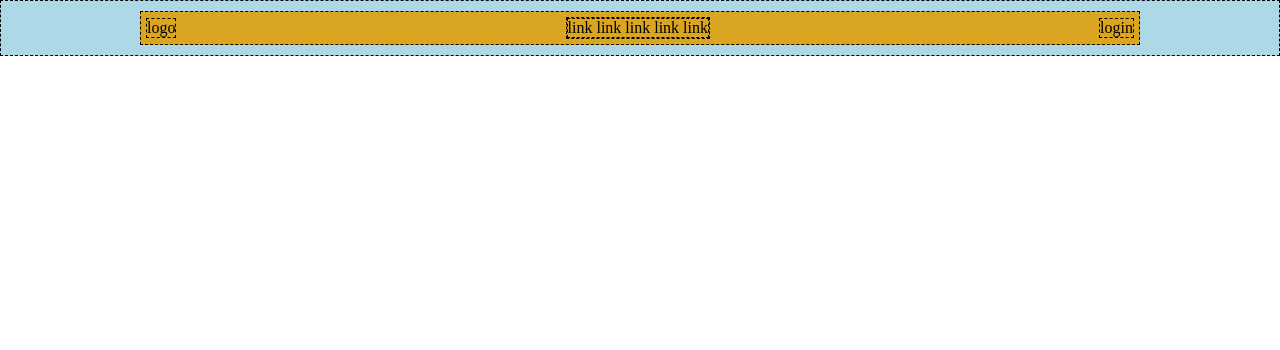
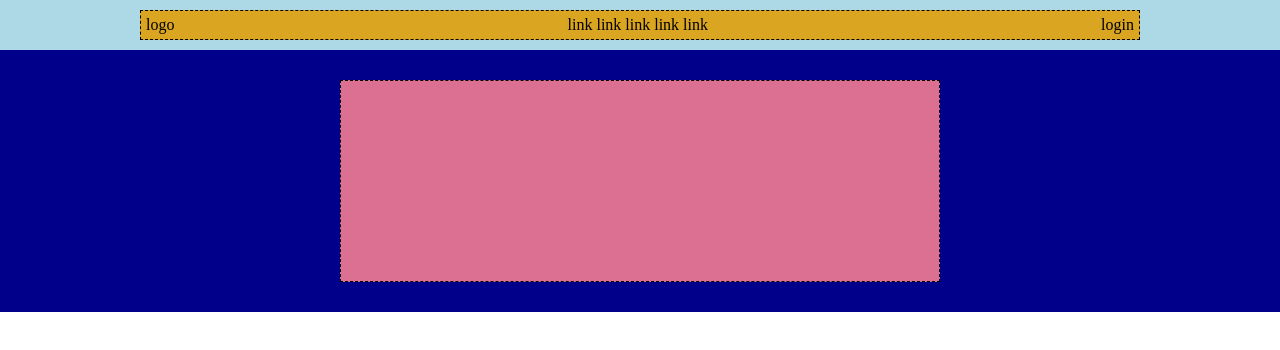
Before and after one commit to luigicaiaffa/htmlcss-struttura-discord, a plain HTML site: page index.html in a window 1280 px wide. Drawn offline with Linux system fonts and the light colour scheme.

Commit message:
add first section

```diff
--- a/css/style.css
+++ b/css/style.css
@@ -15,24 +15,10 @@
   max-width: 100%;
 }
 
-/* DEBUG */
-
-.debug {
-  border: 1px dashed black;
-}
-
-.debug .debug {
-}
-
-.debug .debug .debug {
-}
-
-.debug .debug .debug .debug {
-}
-
 /* PAGE HEADER */
 
 .page-header {
+  /* DEBUG */
   background-color: lightblue;
   padding: 10px;
 }
@@ -41,7 +27,10 @@
   display: flex;
   align-items: center;
   justify-content: space-between;
+
+  /* DEBUG */
   background-color: goldenrod;
+  border: 1px dashed black;
   padding: 5px;
 }
 
@@ -49,3 +38,23 @@
   list-style-type: none;
   display: inline-block;
 }
+
+/* FIRST SECTION */
+
+.first-section {
+  /* DEBUG */
+  background-color: darkblue;
+  padding: 30px;
+}
+
+.first-section > .container {
+  /* DEBUG */
+  background-color: palevioletred;
+  border: 1px dashed black;
+  width: 600px;
+}
+
+.first-block {
+  /* DEBUG */
+  padding: 100px;
+}
--- a/index.html
+++ b/index.html
@@ -8,11 +8,11 @@
   </head>
 
   <body>
-    <header class="page-header debug">
-      <div class="container debug">
-        <div class="logo-container debug">logo</div>
-        <nav class="debug">
-          <ul class="nav-link debug">
+    <header class="page-header">
+      <div class="container">
+        <div class="logo-container">logo</div>
+        <nav>
+          <ul class="nav-link">
             <li>link</li>
             <li>link</li>
             <li>link</li>
@@ -20,11 +20,17 @@
             <li>link</li>
           </ul>
         </nav>
-        <div class="login debug">login</div>
+        <div class="login">login</div>
       </div>
     </header>
 
-    <main></main>
+    <main>
+      <section class="first-section">
+        <div class="container debug">
+          <div class="first-block debug"></div>
+        </div>
+      </section>
+    </main>
 
     <footer></footer>
   </body>
```
